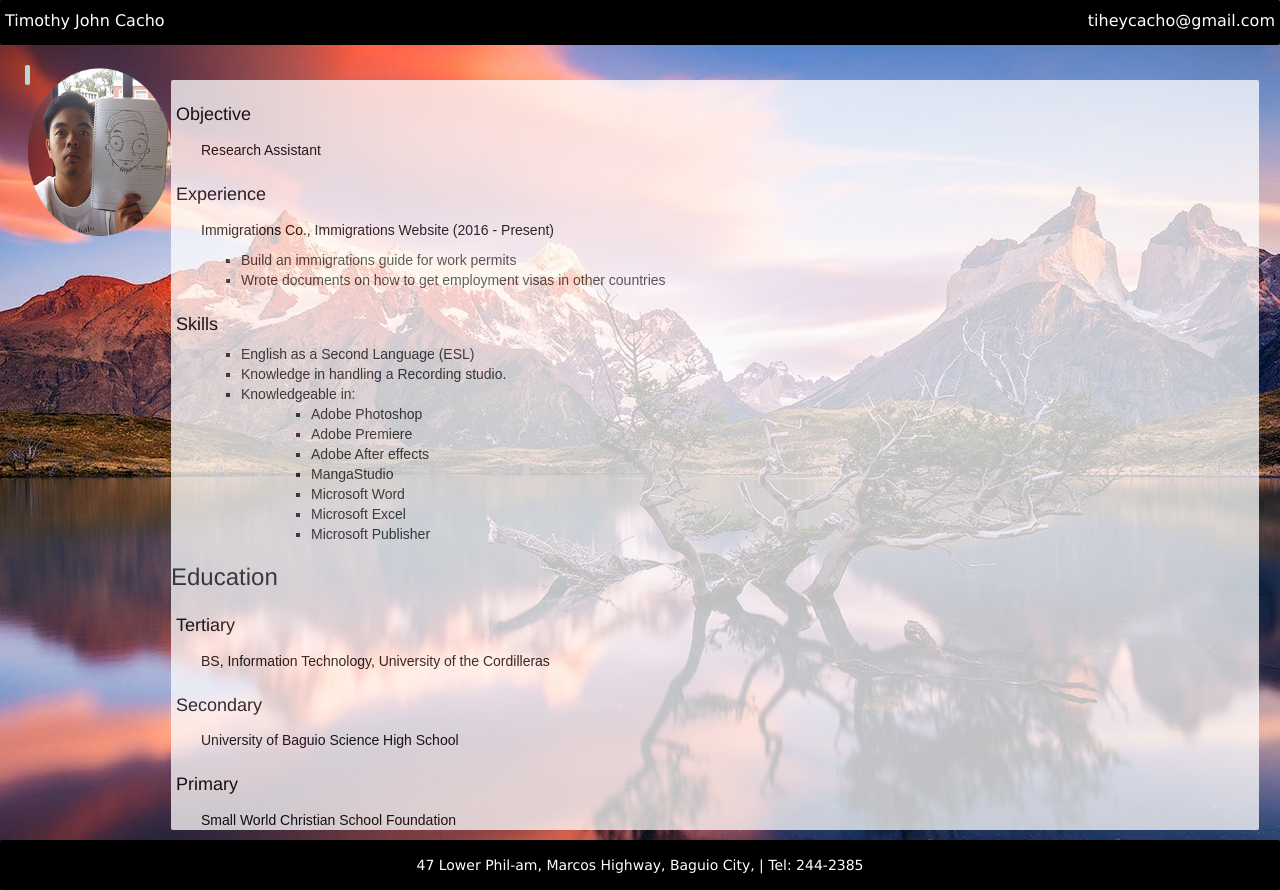
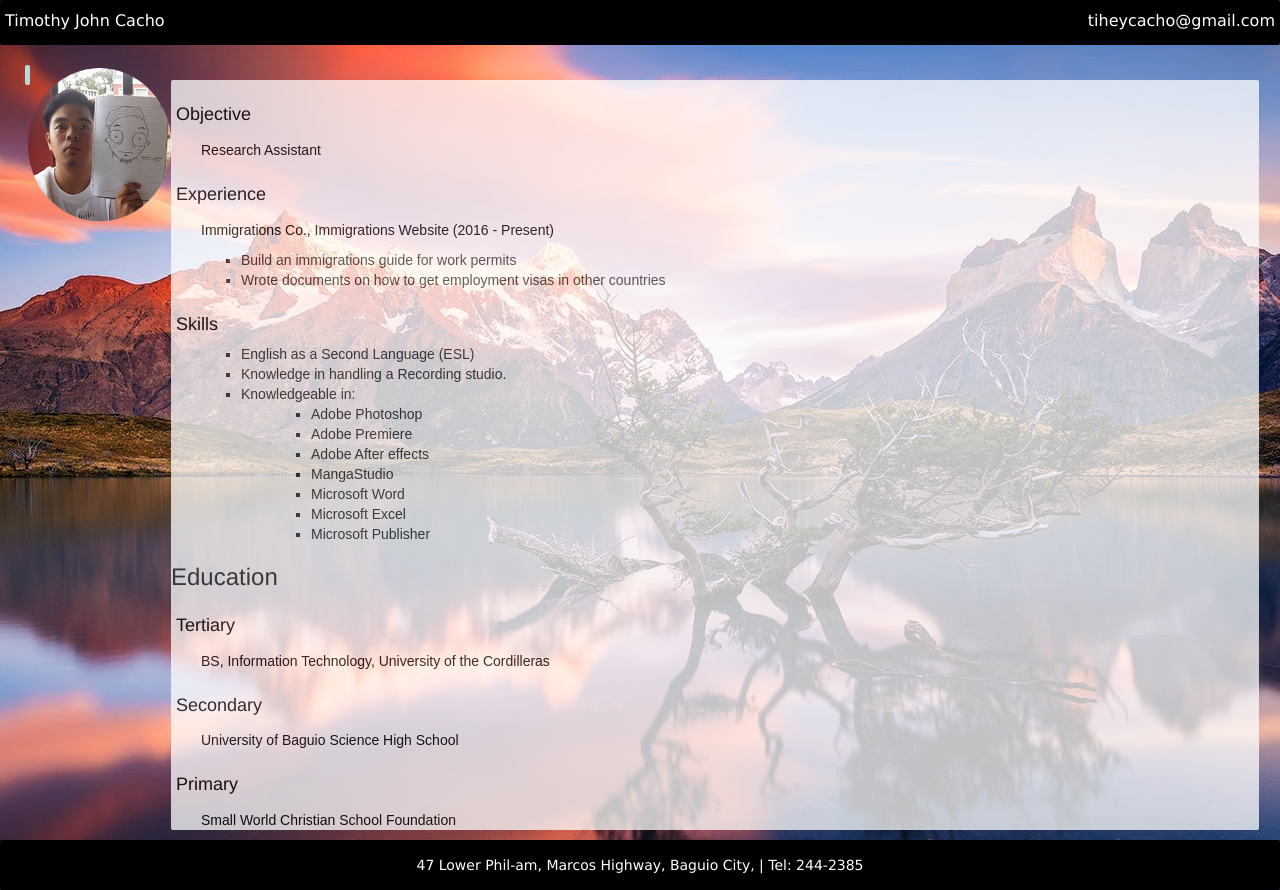
Before and after one commit to tihey/portfolios, a website: page CachoResumeLabActivity2.html in a window 1280 px wide. Drawn offline with Linux system fonts and the light colour scheme.

Commit message:
Update CachoResumeLabActivity2.html

```diff
--- a/CachoResumeLabActivity2.html
+++ b/CachoResumeLabActivity2.html
@@ -15,7 +15,7 @@
 			<a href="index.html"><p id="name">Timothy John Cacho</p></a>
 			<a href="mailto:you@yourdomain.com"><p id="email">tiheycacho@gmail.com</p></a>
 		</div>
-		<div class="left"><img src="img/profile.png" width="150px" height="175px"></div>
+		<div class="left"><img src="img/profile.png" width="150px" height="160px"></div>
 		<div class="right">
 			<h4>Objective</h4>
 			<p>Research Assistant</p>
```
